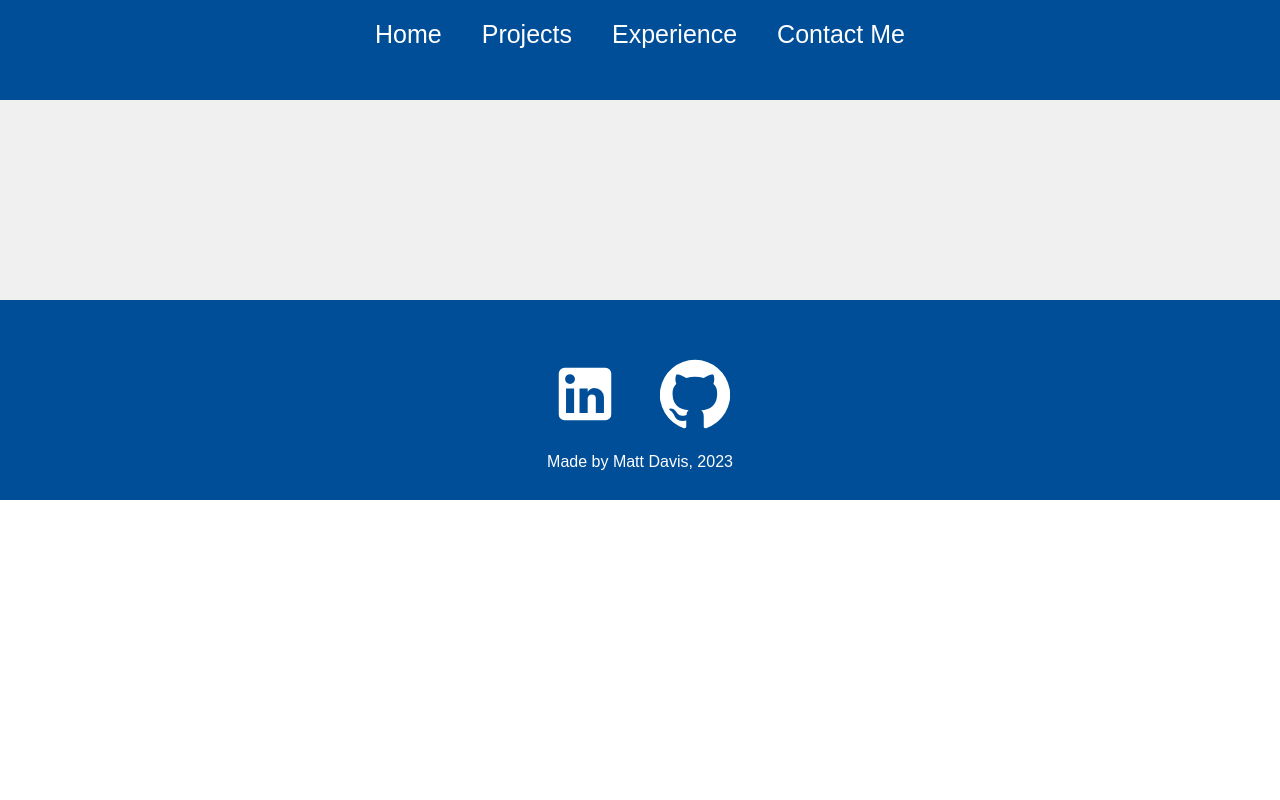
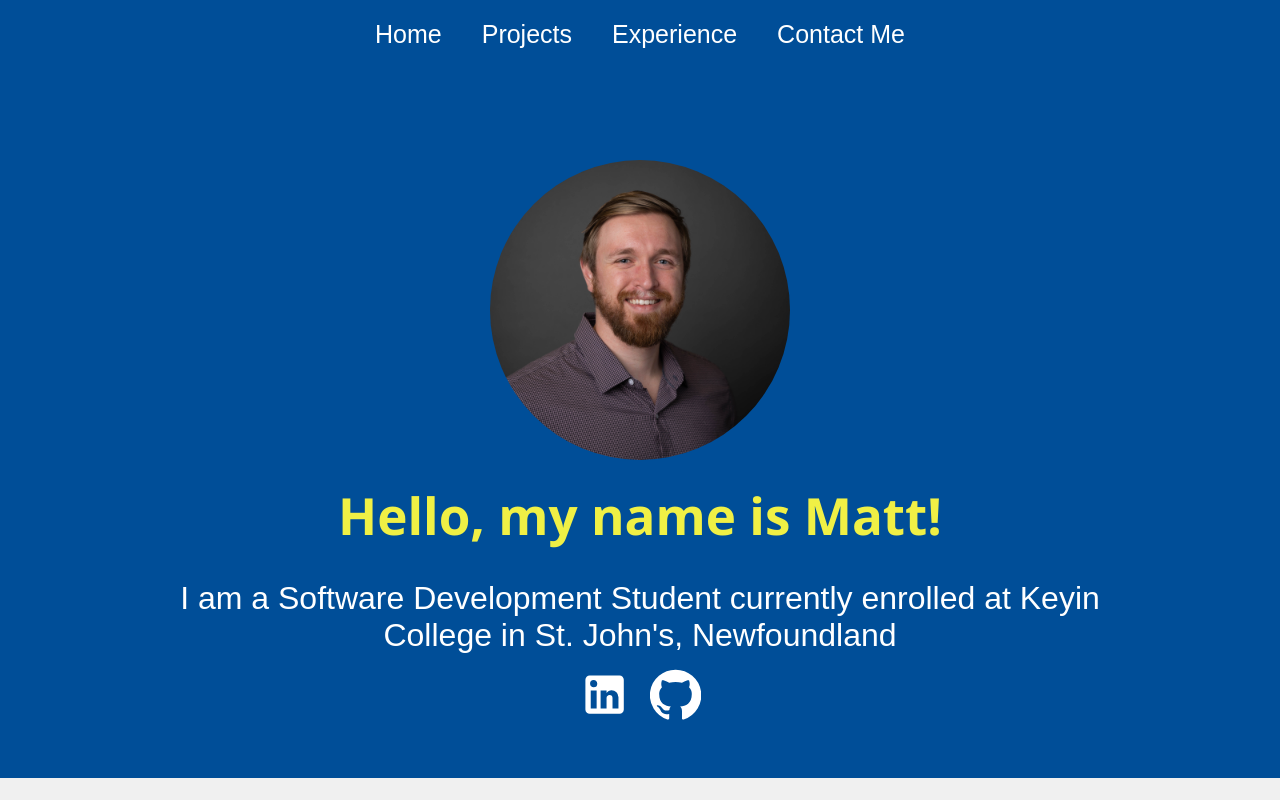
Before and after one commit to Mattdavis80/my-website, a React (Create React App) app: page / in a window 1280 px wide. Shown: the top 800 px of the page. Built offline with nearby package versions, Linux system fonts and the light colour scheme.

Commit message:
more navigation changes

```diff
--- a/src/App.js
+++ b/src/App.js
@@ -12,10 +12,10 @@
 function App() {
   return (
     <div className="App">
-      <Router>
+      <Router basename={process.env.PUBLIC_URL}>
         <Navbar />
         <Routes>
-          <Route path="/my-website" element={<HomePage />} />
+          <Route path="/" element={<HomePage />} />
           <Route path="projects" element={<Projects />} />
           <Route path="experience" element={<ExperiencePage />} />
           <Route path="/project/:id" element={<ProjectDisplay />} />
--- a/src/components/Navbar.jsx
+++ b/src/components/Navbar.jsx
@@ -34,7 +34,7 @@
       </div>
       <div>
         <div className="links">
-          <Link to="/my-website">Home</Link>
+          <Link to="/">Home</Link>
           <Link to="/projects">Projects</Link>
           <Link to="/experience">Experience</Link>
           <Link to="/contact">Contact Me</Link>
```
